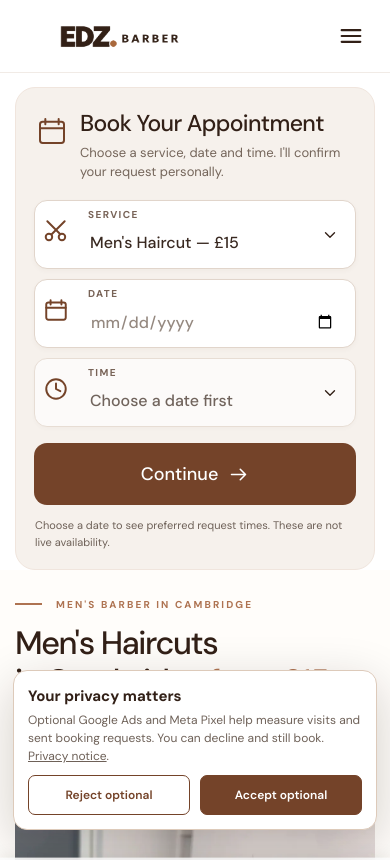
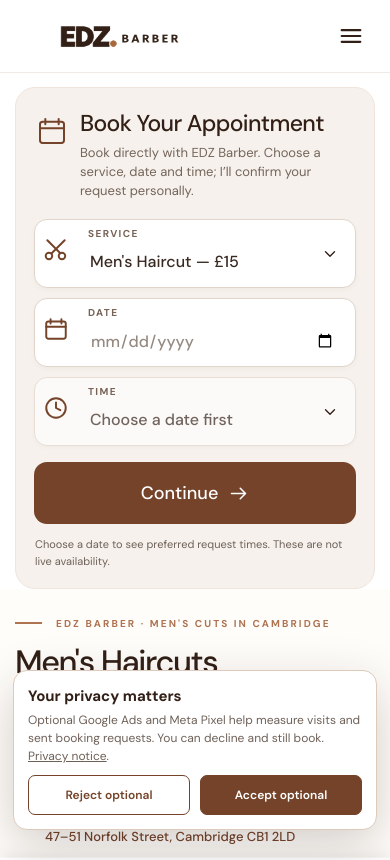
Before and after one commit to EduardoSilvaNLC/edzbarber, a plain HTML site: page index.html in a window 390 px wide. Shown: the top 860 px of the page. Drawn offline with Linux system fonts and the light colour scheme.

Commit message:
fsdsfdfsd

```diff
--- a/index.html
+++ b/index.html
@@ -4,11 +4,11 @@
   <meta charset="utf-8">
   <meta name="viewport" content="width=device-width, initial-scale=1, viewport-fit=cover">
   <meta name="theme-color" content="#faf9f7">
-  <meta name="description" content="Men’s haircuts from £15 at EDZ Barber in Cambridge. See real cuts and request an appointment online. Free requests, personally confirmed by WhatsApp or email.">
+  <meta name="description" content="Book with EDZ Barber: men’s haircuts from £15 in Cambridge. Find EDZ Barber inside Novo Studios, 47–51 Norfolk Street, CB1 2LD. Free booking requests with personal confirmation.">
   <meta property="og:type" content="website">
   <meta property="og:locale" content="en_GB">
   <meta property="og:title" content="EDZ Barber | Men's Haircuts in Cambridge from £15">
-  <meta property="og:description" content="Men's haircuts £15 · Beard trims £7 · Free appointment requests at Novo Studios, Cambridge.">
+  <meta property="og:description" content="Book directly with EDZ Barber — men’s haircuts £15, beard trims £7. Inside Novo Studios, 47–51 Norfolk Street, Cambridge CB1 2LD.">
   <meta property="og:url" content="https://www.edzbarber.co.uk/">
   <meta property="og:image" content="https://www.edzbarber.co.uk/assets/cut-classic.webp">
   <link rel="canonical" href="https://www.edzbarber.co.uk/">
@@ -18,13 +18,13 @@
   <link rel="preconnect" href="https://fonts.googleapis.com">
   <link rel="preconnect" href="https://fonts.gstatic.com" crossorigin>
   <link href="https://fonts.googleapis.com/css2?family=DM+Sans:wght@400;500;600;700&display=swap" rel="stylesheet">
-  <title>Men's Haircuts in Cambridge from £15 | EDZ Barber</title>
+  <title>EDZ Barber | Men's Haircuts in Cambridge from £15</title>
   <script>window.dataLayer=window.dataLayer||[];function gtag(){dataLayer.push(arguments)}gtag('consent','default',{ad_storage:'denied',analytics_storage:'denied',ad_user_data:'denied',ad_personalization:'denied'});gtag('js',new Date());</script>
   <link rel="stylesheet" href="style.css">
   <script src="consent.js" defer></script>
   <script src="schedule.js" defer></script>
   <script src="booking.js" defer></script>
-  <script type="application/ld+json">{"@context":"https://schema.org","@type":"HairSalon","name":"EDZ Barber","url":"https://www.edzbarber.co.uk/","image":"https://www.edzbarber.co.uk/assets/cut-classic.webp","description":"Men's haircuts, fades and beard trims in Cambridge. Booking requests are personally confirmed.","priceRange":"£7–£22","address":{"@type":"PostalAddress","streetAddress":"Inside Novo Studios, 47–51 Norfolk Street","addressLocality":"Cambridge","postalCode":"CB1 2LD","addressCountry":"GB"},"sameAs":["https://www.instagram.com/edzbarber/"]}</script>
+  <script type="application/ld+json">{"@context":"https://schema.org","@type":"HairSalon","name":"EDZ Barber","url":"https://www.edzbarber.co.uk/","image":"https://www.edzbarber.co.uk/assets/cut-classic.webp","description":"Independent EDZ Barber men's haircuts, fades and beard trims, inside Novo Studios in Cambridge. Booking requests are personally confirmed.","priceRange":"£7–£22","address":{"@type":"PostalAddress","streetAddress":"47–51 Norfolk Street","addressLocality":"Cambridge","postalCode":"CB1 2LD","addressCountry":"GB"},"sameAs":["https://www.instagram.com/edzbarber/"]}</script>
 </head>
 <body id="top">
 <svg class="svg-defs" aria-hidden="true" focusable="false" xmlns="http://www.w3.org/2000/svg">
@@ -58,7 +58,7 @@
         <div class="booking-card">
           <div class="booking-heading">
             <span class="booking-heading-icon"><svg class="icon" aria-hidden="true"><use href="#ic-calendar"/></svg></span>
-            <div><p class="eyebrow">FREE ONLINE BOOKING REQUEST</p><h2 id="booking-heading">Book Your Appointment</h2><p>Choose a service, date and time. I'll confirm your request personally.</p></div>
+            <div><p class="eyebrow">EDZ BARBER · FREE BOOKING REQUEST</p><h2 id="booking-heading">Book Your Appointment</h2><p>Book directly with EDZ Barber. Choose a service, date and time; I’ll confirm your request personally.</p></div>
           </div>
           <form id="booking-request-form" action="https://api.web3forms.com/submit" method="POST" novalidate>
             <input name="access_key" type="hidden" value="c25bfc3a-6f18-4bb9-8f61-29de231f1bf9">
@@ -105,9 +105,9 @@
     </section>
     <section class="hero" id="home" aria-labelledby="hero-title">
       <div class="container hero-inner">
-        <div class="hero-text"><div class="eyebrow eyebrow-line">MEN'S BARBER IN CAMBRIDGE</div><h1 id="hero-title">Men's Haircuts<br>in Cambridge <span>from £15</span></h1>
-          <p>Modern fades, classic cuts and beard trims at <strong>Novo Studios</strong> on Norfolk Street.</p>
-          <div class="hero-address"><svg class="icon" aria-hidden="true"><use href="#ic-pin"/></svg><span>Novo Studios · Norfolk Street, Cambridge</span></div>
+        <div class="hero-text"><div class="eyebrow eyebrow-line">EDZ BARBER · MEN'S CUTS IN CAMBRIDGE</div><h1 id="hero-title">Men's Haircuts<br>in Cambridge <span>from £15</span></h1>
+          <p>Modern fades, classic cuts and beard trims by <strong>EDZ Barber</strong>. I work inside Novo Studios in central Cambridge.</p>
+          <div class="hero-address"><svg class="icon" aria-hidden="true"><use href="#ic-pin"/></svg><span><strong>EDZ Barber</strong> · Inside Novo Studios<br>47–51 Norfolk Street, Cambridge CB1 2LD</span></div>
           <a class="hero-cta" href="#booking">Book your £15 cut <svg class="icon" aria-hidden="true"><use href="#ic-arrow"/></svg></a>
         </div>
         <div class="hero-photo"><img src="assets/cut-textured.webp" alt="Real textured men's haircut at EDZ Barber, Cambridge" fetchpriority="high" width="526" height="709" /><span class="photo-caption">REAL HAIRCUTS. REAL RESULTS.</span></div>
@@ -117,7 +117,7 @@
   <section class="benefits" aria-label="EDZ Barber benefits"><div class="container benefits-grid">
     <div><svg class="icon" aria-hidden="true"><use href="#ic-scissors"/></svg><span><strong>Real Haircuts</strong><small>See recent client work</small></span></div>
     <div><svg class="icon" aria-hidden="true"><use href="#ic-calendar"/></svg><span><strong>Free Booking Request</strong><small>No online payment</small></span></div>
-    <div><svg class="icon" aria-hidden="true"><use href="#ic-pin"/></svg><span><strong>Central Cambridge</strong><small>Inside Novo Studios</small></span></div>
+    <div><svg class="icon" aria-hidden="true"><use href="#ic-pin"/></svg><span><strong>Central Cambridge</strong><small>Norfolk Street, CB1</small></span></div>
     <div><svg class="icon" aria-hidden="true"><use href="#ic-check"/></svg><span><strong>Personal Reply</strong><small>Confirmation by WhatsApp or email</small></span></div>
   </div></section>
   <section class="content-section" id="services"><div class="container"><div class="section-intro"><div><p class="eyebrow eyebrow-line">WHAT I OFFER</p><h2>Services & Prices</h2></div><p>Straightforward men's grooming with clear pricing.</p></div>
@@ -131,11 +131,11 @@
     <div class="gallery-grid"><figure><img src="assets/cut-textured.webp" width="526" height="709" loading="lazy" alt="Textured short men's haircut with blended sides"><figcaption>Textured Cut</figcaption></figure><figure><img src="assets/cut-classic.webp" width="526" height="697" loading="lazy" alt="Neat classic men's side-part haircut"><figcaption>Classic Cut</figcaption></figure><figure><img src="assets/cut-back.webp" width="1179" height="1179" loading="lazy" alt="Clean finish at the back of a men's haircut"><figcaption>Clean Finish</figcaption></figure></div>
     <p class="gallery-link">More cuts on <a href="https://www.instagram.com/edzbarber/" target="_blank" rel="noopener noreferrer">Instagram @edzbarber ↗</a></p>
   </div></section>
-  <section class="location-section" id="location"><div class="container location-grid"><div><p class="eyebrow eyebrow-line">WHERE TO FIND ME</p><h2>EDZ Barber in Cambridge</h2><p>I cut hair inside Novo Studios on Norfolk Street. Please wait for your booking confirmation before coming in.</p><address><strong>Novo Studios</strong><br>47–51 Norfolk Street<br>Cambridge CB1 2LD · United Kingdom</address><a class="direction-button" href="https://www.google.com/maps/dir/?api=1&amp;destination=47-51%20Norfolk%20Street%2C%20Cambridge%20CB1%202LD" target="_blank" rel="noopener noreferrer"><svg class="icon" aria-hidden="true"><use href="#ic-pin"/></svg> Get Directions</a></div><div class="location-photo"><img src="assets/cut-classic.webp" width="526" height="697" loading="lazy" alt="Haircut completed by EDZ Barber" /><div><strong>Cambridge, CB1</strong><span>Inside Novo Studios</span></div></div></div></section>
-  <section class="content-section faq-section" id="faq"><div class="container"><div class="section-intro"><div><p class="eyebrow eyebrow-line">GOOD TO KNOW</p><h2>Booking Questions</h2></div></div><div class="faq-grid"><details><summary>Is requesting an appointment free?</summary><p>Yes. You don't pay online to request a time.</p></details><details><summary>Is my appointment confirmed immediately?</summary><p>No. I'll confirm your requested date and time by WhatsApp Business or email. Please wait for my reply before visiting.</p></details><details><summary>What if my preferred time isn't available?</summary><p>I'll reply to offer another time where possible.</p></details><details><summary>Where is the barbershop?</summary><p>Inside Novo Studios, 47–51 Norfolk Street, Cambridge CB1 2LD.</p></details></div></div></section>
-  <section class="last-cta"><div class="container"><div><p class="eyebrow">READY FOR YOUR NEXT CUT?</p><h2>Request your appointment today.</h2></div><a href="#booking" class="primary-button">Book Appointment <svg class="icon" aria-hidden="true"><use href="#ic-arrow"/></svg></a></div></section>
+  <section class="location-section" id="location"><div class="container location-grid"><div><p class="eyebrow eyebrow-line">WHERE TO FIND ME</p><h2>Find EDZ Barber</h2><p><strong>EDZ Barber</strong> is my independent barbering service. I welcome clients <strong>inside Novo Studios</strong> at the address below. Please wait for my booking confirmation before visiting.</p><address><strong>EDZ Barber</strong><br>Inside Novo Studios<br>47–51 Norfolk Street<br>Cambridge CB1 2LD · United Kingdom</address><a class="direction-button" href="https://www.google.com/maps/dir/?api=1&amp;destination=47-51%20Norfolk%20Street%2C%20Cambridge%20CB1%202LD" target="_blank" rel="noopener noreferrer"><svg class="icon" aria-hidden="true"><use href="#ic-pin"/></svg> Get Directions</a></div><div class="location-photo"><img src="assets/cut-classic.webp" width="526" height="697" loading="lazy" alt="Haircut completed by EDZ Barber" /><div><strong>EDZ Barber</strong><span>Inside Novo Studios · Norfolk Street, CB1</span></div></div></div></section>
+  <section class="content-section faq-section" id="faq"><div class="container"><div class="section-intro"><div><p class="eyebrow eyebrow-line">GOOD TO KNOW</p><h2>Booking Questions</h2></div></div><div class="faq-grid"><details><summary>Is requesting an appointment free?</summary><p>Yes. You don't pay online to request a time.</p></details><details><summary>Is my appointment confirmed immediately?</summary><p>No. I'll confirm your requested date and time by WhatsApp Business or email. Please wait for my reply before visiting.</p></details><details><summary>What if my preferred time isn't available?</summary><p>I'll reply to offer another time where possible.</p></details><details><summary>Where is EDZ Barber?</summary><p>EDZ Barber is an independent barbering service inside Novo Studios, at 47–51 Norfolk Street, Cambridge CB1 2LD.</p></details></div></div></section>
+  <section class="last-cta"><div class="container"><div><p class="eyebrow">BOOK DIRECTLY WITH EDZ BARBER</p><h2>Request your appointment today.</h2></div><a href="#booking" class="primary-button">Book Appointment <svg class="icon" aria-hidden="true"><use href="#ic-arrow"/></svg></a></div></section>
 </main>
-<footer class="site-footer"><div class="container footer-inner"><a href="#top" class="footer-logo"><img src="assets/edz-logo-brown.webp" alt="EDZ Barber" width="220" height="85"></a><p>Men's haircuts in Cambridge · Inside Novo Studios.</p><div class="footer-links"><a href="https://www.instagram.com/edzbarber/" target="_blank" rel="noopener noreferrer">Instagram</a><a href="mailto:edzbarber.bookings@gmail.com">Email</a><a href="privacy.html">Privacy</a><button type="button" data-open-cookie-preferences>Cookie settings</button></div><small>© <span id="year">2026</span> EDZ Barber.</small></div></footer>
+<footer class="site-footer"><div class="container footer-inner"><a href="#top" class="footer-logo"><img src="assets/edz-logo-brown.webp" alt="EDZ Barber" width="220" height="85"></a><p><strong>EDZ Barber</strong> · Inside Novo Studios, 47–51 Norfolk Street, Cambridge CB1 2LD.</p><div class="footer-links"><a href="https://www.instagram.com/edzbarber/" target="_blank" rel="noopener noreferrer">Instagram</a><a href="mailto:edzbarber.bookings@gmail.com">Email</a><a href="privacy.html">Privacy</a><button type="button" data-open-cookie-preferences>Cookie settings</button></div><small>© <span id="year">2026</span> EDZ Barber.</small></div></footer>
 <div class="sticky-book"><a href="#booking">Book Appointment <svg class="icon" aria-hidden="true"><use href="#ic-arrow"/></svg></a></div>
 <aside id="cookie-banner" class="cookie-banner" role="region" aria-label="Cookie preferences" hidden><div class="cookie-banner-copy"><strong>Your privacy matters</strong><p>Optional Google Ads and Meta Pixel help measure visits and sent booking requests. You can decline and still book. <a href="privacy.html">Privacy notice</a>.</p></div><div class="cookie-banner-actions"><button type="button" id="reject-tracking">Reject optional</button><button type="button" id="accept-tracking">Accept optional</button></div></aside>
 </body>
--- a/style.css
+++ b/style.css
@@ -258,3 +258,19 @@ img{max-width:100%;display:block}
 }
 @media(max-width:370px){.brand img{width:174px}.booking-heading h2{font-size:22px}.booking-card{padding:17px 14px}.gallery-grid img{height:125px}}
 @media(prefers-reduced-motion:reduce){html{scroll-behavior:auto}*,*:before,*:after{transition:none!important}}
+
+/* EDZ Barber first: identity and full address remain legible at mobile widths. */
+.hero-address strong {font-weight:600;color:var(--cocoa-dark)}
+.location-grid address strong {font-size:17px}
+@media(max-width:760px) {
+  html {overflow-x:clip;}
+  body {overflow-x:clip;max-width:100%;}
+  .container {width:calc(100% - 30px);max-width:620px;}
+  .booking-card,.booking-selectors,.form-control,.select-wrapper {max-width:100%;min-width:0;}
+  .booking-card {overflow:hidden;}
+  .form-control select,.form-control input {display:block;width:100%;max-width:100%;min-width:0;}
+  .form-control input[type=date] {display:block;-webkit-appearance:none;appearance:none;min-width:0;width:100%;max-width:100%;text-align:left;}
+  .form-control input[type=date]::-webkit-date-and-time-value {text-align:left;min-width:0;}
+  .hero-address {align-items:flex-start;line-height:1.5;}
+  .hero-address .icon {margin-top:2px;}
+}
```
Also changed, not shown: privacy.html (+1 -1 lines).
